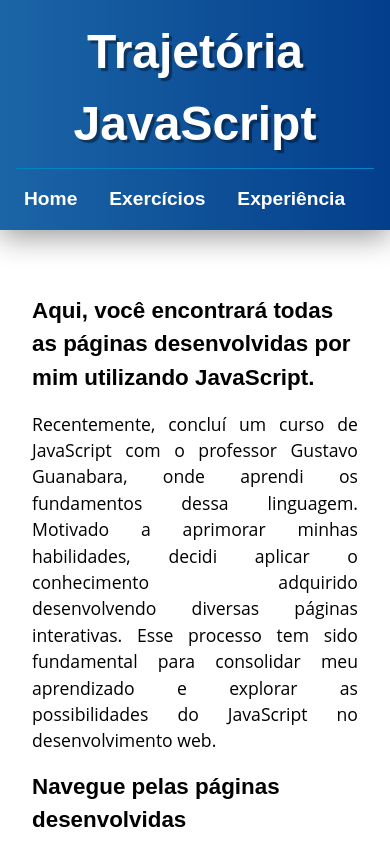
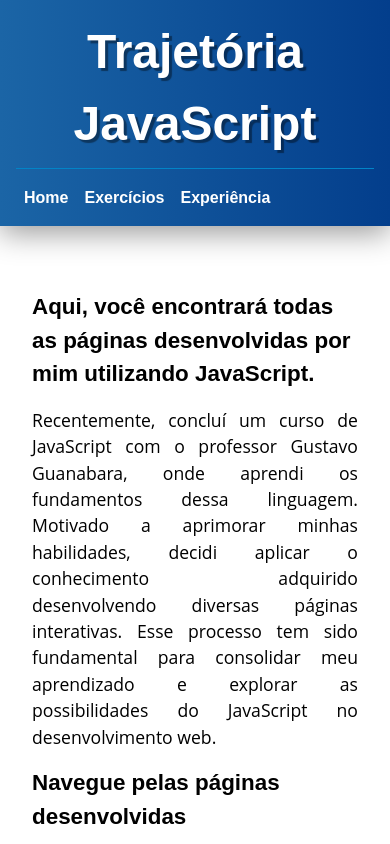
Before and after one commit to RosiestSloth/JavaScript-Trajectory, a Nuxt app: page / in a window 390 px wide. Shown: the top 844 px of the page. Built offline with nearby package versions, Linux system fonts and the light colour scheme.

Commit message:
Responsividade do Nav
Atualizei a responsividade do nav do site para que em dispositiviso menores que 400px, ele não quebre.

```diff
--- a/components/cabecalho.vue
+++ b/components/cabecalho.vue
@@ -2,15 +2,15 @@
   <header class="bg-gradient-to-l from-[#033E8C] to-[#1B65A6] text-white p-4 drop-shadow-[0_7px_15px_rgba(0,0,0,0.4)]">
     <h1 class="titulo text-[3em] font-[800] text-shadow-md font-montserrat text-center">Trajetória JavaScript</h1>
     <nav class="w-full pt-4 mt-2 border-t border-sky-600">
-      <ul class="flex flex-wrap gap-4">
+      <ul class="flex flex-wrap md:gap-4">
         <li>
-          <NuxtLink class="menu-item text-[1.2em] font-montserrat font-[600] p-2" to="/">Home</NuxtLink>
+          <NuxtLink class="menu-item text- md:text-[1.2em] font-montserrat font-[600] p-2" to="/">Home</NuxtLink>
         </li>
         <li>
-          <NuxtLink class="menu-item text-[1.2em] font-montserrat font-[600] p-2" to="/exercicios">Exercícios</NuxtLink>
+          <NuxtLink class="menu-item md:text-[1.2em] font-montserrat font-[600] p-2" to="/exercicios">Exercícios</NuxtLink>
         </li>
         <li>
-          <NuxtLink class="menu-item text-[1.2em] font-montserrat font-[600] p-2" to="/experiencia">Experiência</NuxtLink>
+          <NuxtLink class="menu-item md:text-[1.2em] font-montserrat font-[600] p-2" to="/experiencia">Experiência</NuxtLink>
         </li>
       </ul>
 
```
